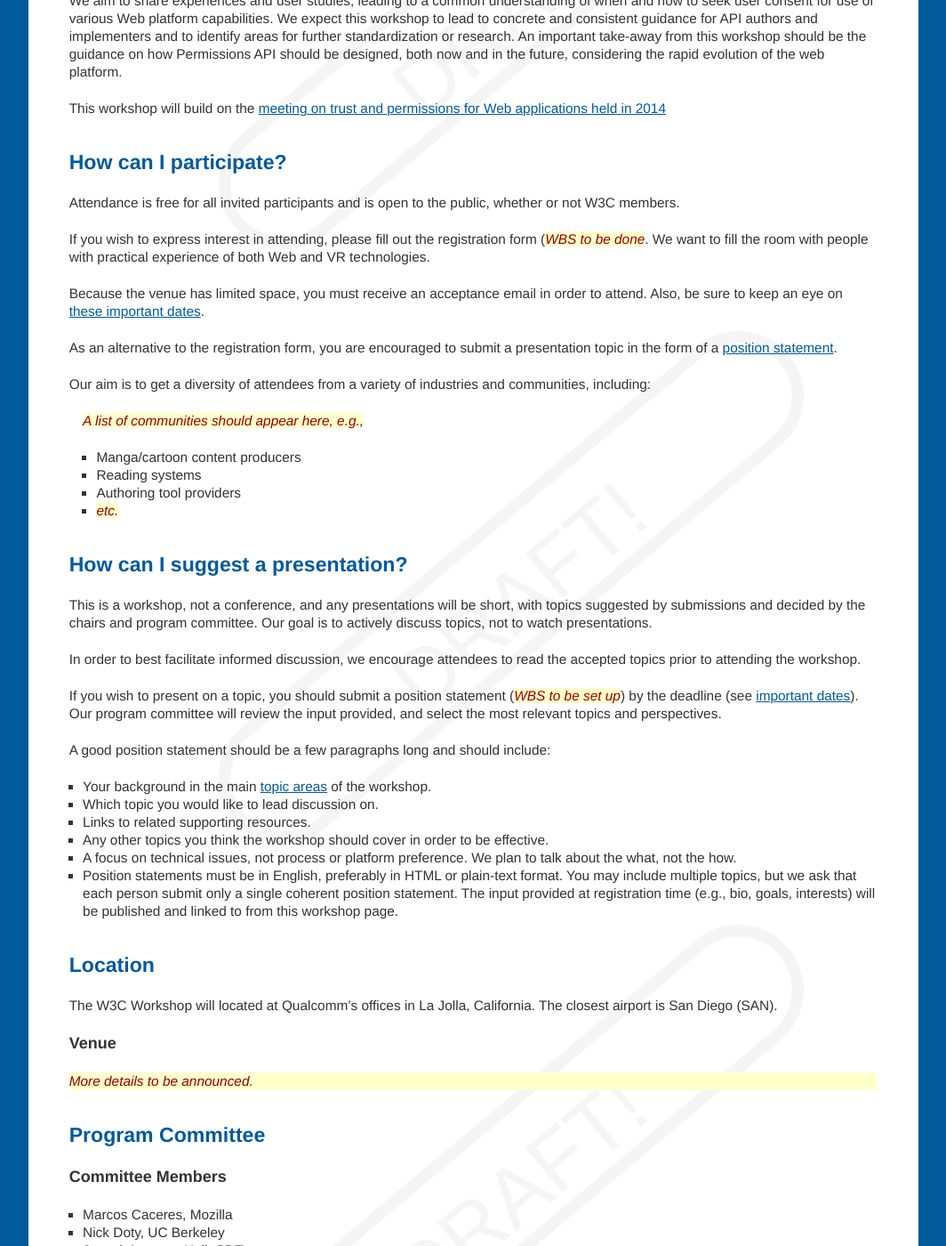
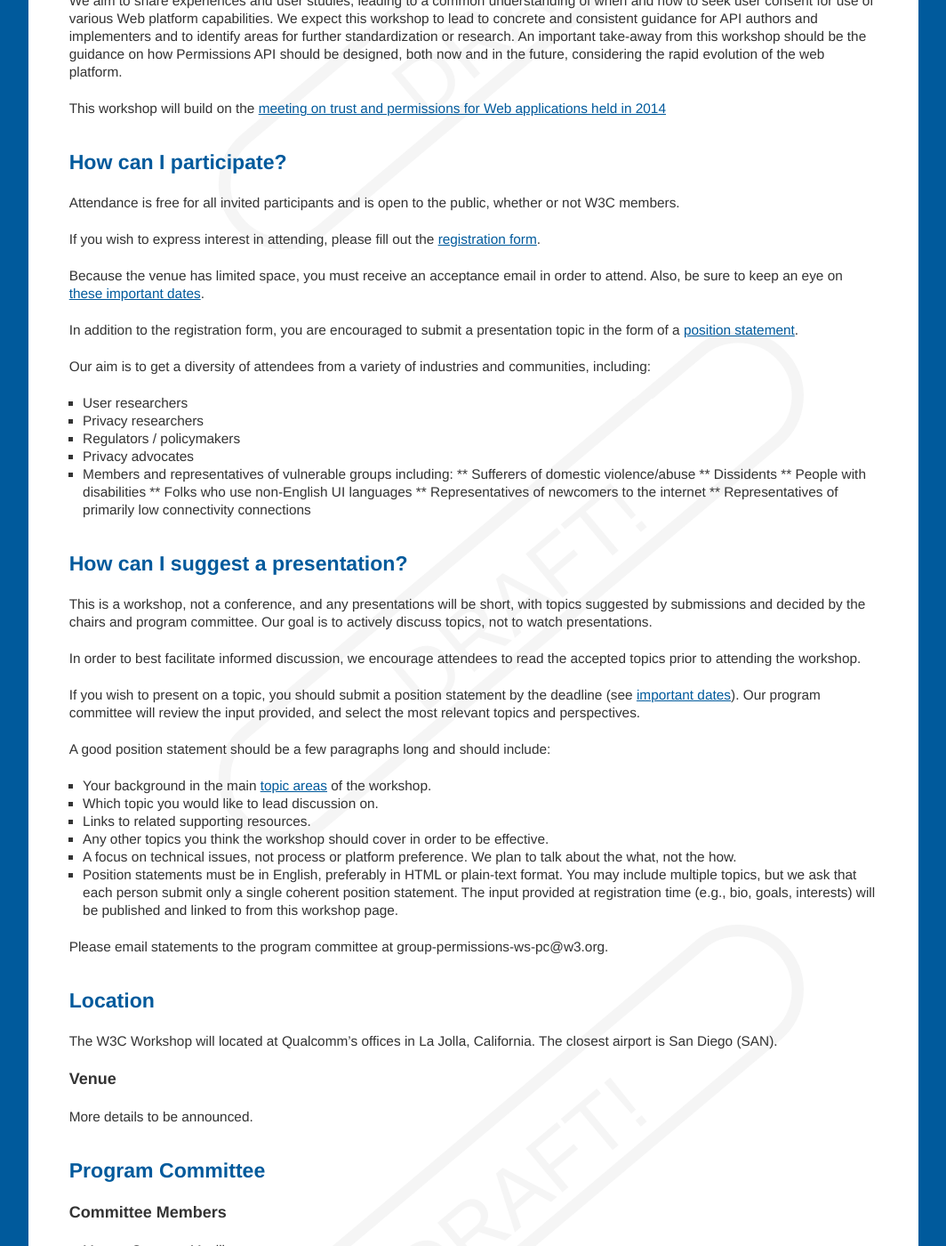
Before and after one commit to w3c/permissions-ws-2018, a Jekyll site: the page built from cfp.md, in a window 1280 px wide and 1400 px high, scrolled down 1084 px. Shown: the whole window at 89% size, without its empty margins (108-1172 px from the left). Built offline with Jekyll 4.4.1, drawn with Linux system fonts in a browser that asks for light colours; our own code applies the rules of GitHub Pages for plain Markdown files.

Commit message:
Update cfp.md

```diff
--- a/cfp.md
+++ b/cfp.md
@@ -37,19 +37,25 @@ This workshop will build on the [meeting on trust and permissions for Web applic
 
 Attendance is free for all invited participants and is open to the public, whether or not W3C members.
 
-If you wish to express interest in attending, please fill out the registration form (<span class="todo">WBS to be done</span>. We want to fill the room with people with practical experience of both Web and VR technologies.
+If you wish to express interest in attending, please fill out the [registration form](https://docs.google.com/forms/d/1reKYi5jiVnl_x0QkhvOPcXrqRPHvVyJ07YN4a1zlyu0/edit).
 
 Because the venue has limited space, you must receive an acceptance email in order to attend. Also, be sure to keep an eye on [these important dates](#dates).
 
-As an alternative to the registration form, you are encouraged to submit a presentation topic in the form of a [position statement](#position-statements).
+In addition to the registration form, you are encouraged to submit a presentation topic in the form of a [position statement](#position-statements).
 
 Our aim is to get a diversity of attendees from a variety of industries and communities, including:
 
-> <span class="todo">A list of communities should appear here, e.g.,</span>
-> * Manga/cartoon content producers
-> * Reading systems
-> * Authoring tool providers
-> * <span class="todo">etc.</span>
+* User researchers
+* Privacy researchers
+* Regulators / policymakers
+* Privacy advocates
+* Members and representatives of vulnerable groups including:
+** Sufferers of domestic violence/abuse
+** Dissidents
+** People with disabilities
+** Folks who use non-English UI languages
+** Representatives of newcomers to the internet
+** Representatives of primarily low connectivity connections
 
 ## How can I suggest a presentation?
 {: #position-statements}
@@ -58,7 +64,7 @@ This is a workshop, not a conference, and any presentations will be short, with
 
 In order to best facilitate informed discussion, we encourage attendees to read the accepted topics prior to attending the workshop.
 
-If you wish to present on a topic, you should submit a position statement (<span class="todo">WBS to be set up</span>) by the deadline (see [important dates](#dates)). Our program committee will review the input provided, and select the most relevant topics and perspectives.
+If you wish to present on a topic, you should submit a position statement by the deadline (see [important dates](#dates)). Our program committee will review the input provided, and select the most relevant topics and perspectives.
 
 A good position statement should be a few paragraphs long and should include:
 
@@ -69,6 +75,8 @@ A good position statement should be a few paragraphs long and should include:
 * A focus on technical issues, not process or platform preference. We plan to talk about the what, not the how.
 * Position statements must be in English, preferably in HTML or plain-text format. You may include multiple topics, but we ask that each person submit only a single coherent position statement. The input provided at registration time (e.g., bio, goals, interests) will be published and linked to from this workshop page.
 
+Please email statements to the program committee at group-permissions-ws-pc@w3.org.
+
 ## Location
 
 The W3C Workshop will located at Qualcomm's offices in La Jolla, California.  The closest airport is San Diego (SAN).
@@ -77,7 +85,6 @@ The W3C Workshop will located at Qualcomm's offices in La Jolla, California.  Th
 {: .no_toc}
 
 More details to be announced.
-{: .todo}
 
 ## Program Committee
 
```
